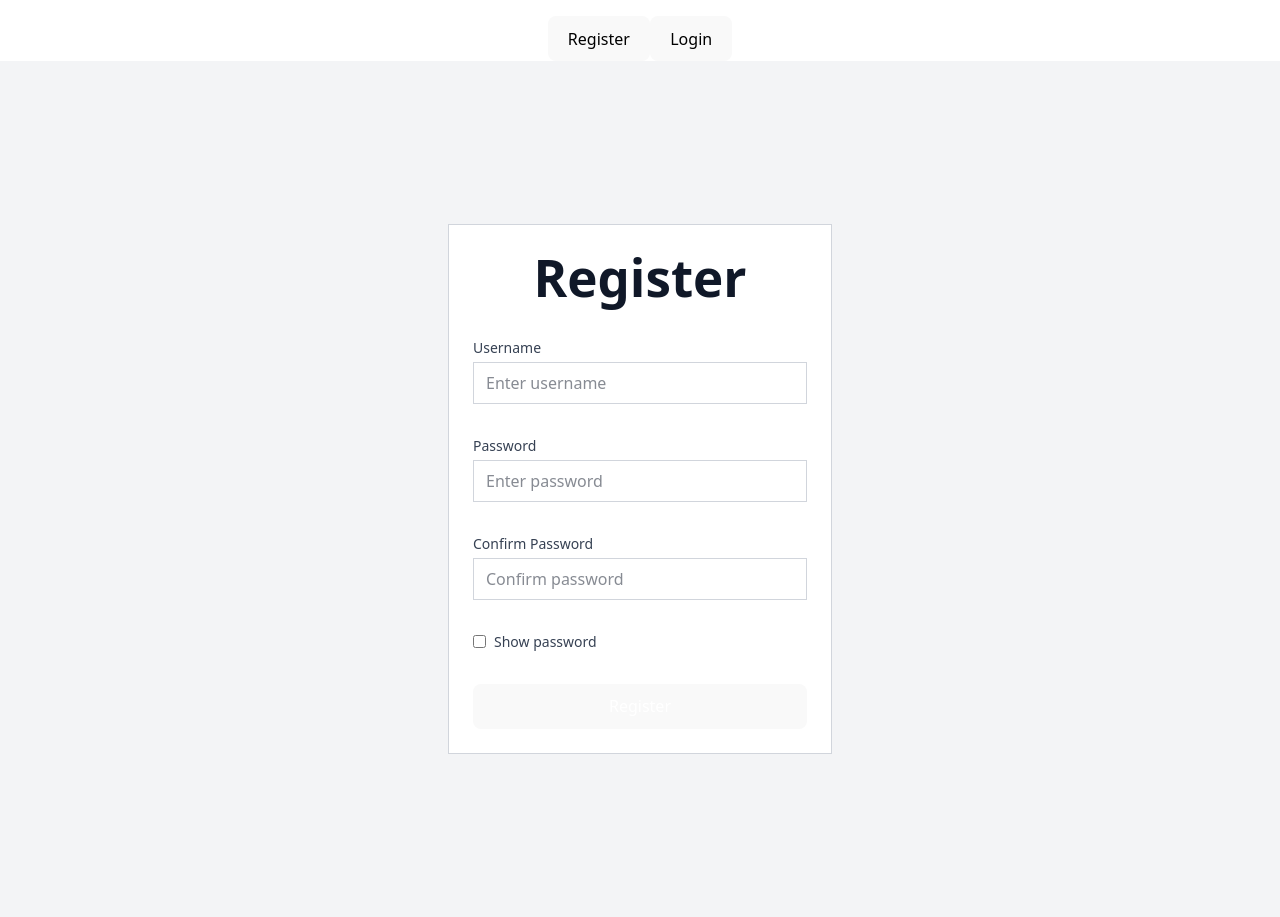
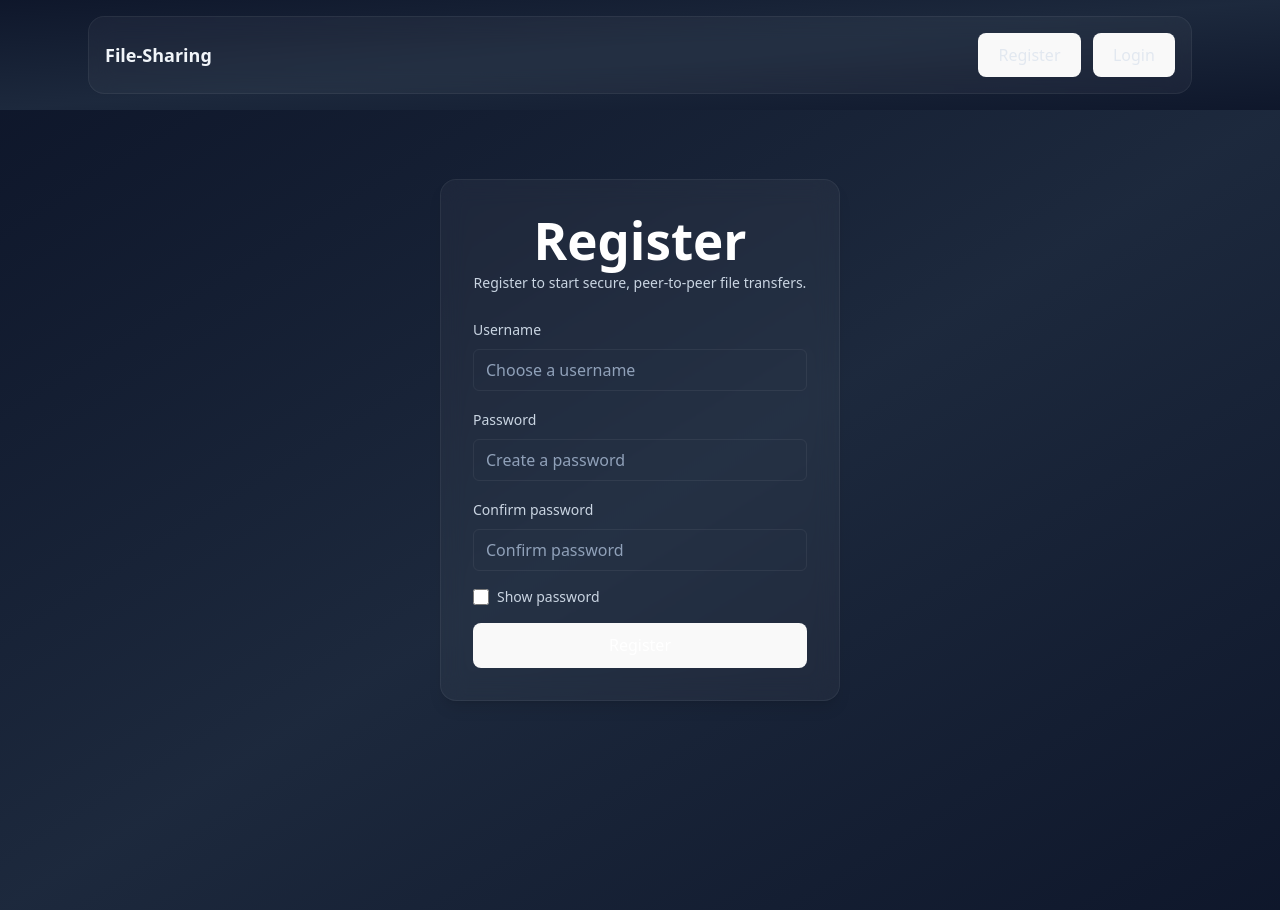
Before and after one commit to ArteenM/File-Sharing, a React (Vite) app in the folder frontend/: page / in a window 1280 px wide. Built offline with nearby package versions, Linux system fonts and the light colour scheme.

Commit message:
Think i'm happy with this

```diff
--- a/frontend/src/App.tsx
+++ b/frontend/src/App.tsx
@@ -2,7 +2,6 @@ import { useState } from 'react';
 import LoginPage from './pages/login.tsx'
 import PeerApp from './pages/peerConnection.tsx'
 import RegisterPage from './pages/register.tsx'
-import Header from './components/headerComponent.tsx'
 import RegisterHeader from './components/registerHeader.tsx';
 
 type PageType = 'login' | 'inputFile' | 'register'
@@ -23,6 +22,8 @@ function App()
     const handleLoginSuccess = (userData: User) => {
         setUser(userData)
         setCurrentPage('inputFile')
+        localStorage.clear()
+        sessionStorage.clear()
     }
 
     const handleLogout = async() =>
@@ -86,8 +87,7 @@ function App()
 
             {currentPage === 'inputFile' && user && (
                 <>
-                <Header onLogout={handleLogout} />
-                <PeerApp />
+                <PeerApp onLogout={handleLogout}/>
                 </>
             )}
 
--- a/frontend/src/components/registerHeader.tsx
+++ b/frontend/src/components/registerHeader.tsx
@@ -1,32 +1,36 @@
-interface Page
-{
-    onPageChange: (page: PageType) => (void)
-}
+// ...existing code...
+import React from 'react'
 
 type PageType = 'login' | 'inputFile' | 'register'
 
-const RegisterHeader: React.FC<Page> = ({onPageChange}) => {
+interface RegisterHeaderProps {
+  onPageChange: (page: PageType) => void
+}
 
+const RegisterHeader: React.FC<RegisterHeaderProps> = ({ onPageChange }) => {
   return (
-  <header className="header bg-white shadow">
-    <nav className="flex justify-center" >
+    <header className="w-full overflow-hidden bg-gradient-to-br from-slate-900 via-slate-800 to-slate-900 text-slate-100">
+      <div className="max-w-6xl mx-auto px-6 py-4">
+        <div className="flex items-center gap-6 bg-white/4 backdrop-blur-md border border-white/6 rounded-2xl p-4">
+          <div className="text-lg font-extrabold">File‑Sharing</div>
+          <nav className="ml-auto flex items-center gap-3">
             <button
               onClick={() => onPageChange('register')}
-        className="text-black py-2 px-4 disabled:cursor-not-allowed mt-4"
+              className="text-sm text-slate-200 bg-white/6 hover:bg-white/10 px-3 py-2 rounded-md"
             >
               Register
             </button>
             <button
               onClick={() => onPageChange('login')}
-        className="text-black py-2 px-4 disabled:cursor-not-allowed mt-4"
+              className="text-sm text-slate-200 bg-white/6 hover:bg-white/10 px-3 py-2 rounded-md"
             >
               Login
             </button>
           </nav>
+        </div>
+      </div>
     </header>
-);
-
+  )
 }
 
-
 export default RegisterHeader
--- a/frontend/src/index.css
+++ b/frontend/src/index.css
@@ -44,6 +44,7 @@ body {
   place-items: center;
   min-width: 320px;
   min-height: 100vh;
+  overflow: hidden;
 }
 
 h1 {
--- a/frontend/src/pages/register.tsx
+++ b/frontend/src/pages/register.tsx
@@ -1,32 +1,28 @@
-import React, {useState} from 'react'
+// ...existing code...
+import React, { useState } from 'react'
 
-interface FormData
-{
+interface FormData {
   username: string
   password: string
   confirmPassword: string
 }
 
-interface FormErrors
-{
+interface FormErrors {
   username?: string
   password?: string
   confirmPassword?: string
 }
 
-interface PostErrors
-{
+interface PostErrors {
   username?: string
   server?: string
 }
 
-interface RegisterProps
-{
+interface RegisterProps {
   onRegisterSuccess: () => void
 }
 
-const RegisterPage: React.FC<RegisterProps> = ({ onRegisterSuccess }) =>
-{
+const RegisterPage: React.FC<RegisterProps> = ({ onRegisterSuccess }) => {
   const [formData, setFormData] = useState<FormData>({
     username: '',
     password: '',
@@ -39,24 +35,18 @@ const RegisterPage: React.FC<RegisterProps> = ({ onRegisterSuccess }) =>
   const validateForm = (): boolean => {
     const newErrors: FormErrors = {}
 
-    if (!formData.username)
-    {
+    if (!formData.username) {
       newErrors.username = 'Username is required'
     }
 
-    if (!formData.password)
-    {
+    if (!formData.password) {
       newErrors.password = 'Password is required'
     }
 
-    if (!formData.confirmPassword)
-    {
-        newErrors.confirmPassword ='You must confirm your password'
-    }
-
-    else if (formData.password != formData.confirmPassword)
-    {
-        newErrors.confirmPassword ='Your passwords must match.'
+    if (!formData.confirmPassword) {
+      newErrors.confirmPassword = 'You must confirm your password'
+    } else if (formData.password !== formData.confirmPassword) {
+      newErrors.confirmPassword = 'Your passwords must match.'
     }
 
     setErrors(newErrors)
@@ -64,14 +54,13 @@ const RegisterPage: React.FC<RegisterProps> = ({ onRegisterSuccess }) =>
   }
 
   const handleOnChange = (e: React.ChangeEvent<HTMLInputElement>) => {
-        const {name, value } = e.currentTarget
+    const { name, value } = e.currentTarget
     setFormData(prev => ({
       ...prev,
       [name]: value
     }))
 
-        if (errors[name as keyof FormErrors])
-        {
+    if ((errors as any)[name]) {
       setErrors(prev => ({
         ...prev,
         [name]: undefined
@@ -79,162 +68,129 @@ const RegisterPage: React.FC<RegisterProps> = ({ onRegisterSuccess }) =>
     }
   }
 
-    const handleSubmit = async() =>
-    {
+  const handleSubmit = async () => {
     if (!validateForm()) return
 
     setErrors({})
 
-        try
-        {
+    try {
       const BASE_URL = 'http://localhost:4000'
-
       const endpoint = `${BASE_URL}/users`
 
-
-          const body =
-          {
+      const body = {
         username: formData.username, password: formData.password
       }
 
-          const response = await fetch(endpoint,
-          {
+      const response = await fetch(endpoint, {
         method: 'POST',
         mode: 'cors',
         headers: {
-              'Content-Type': 'application/json',
+          'Content-Type': 'application/json'
         },
         body: JSON.stringify(body),
-            credentials: 'include',
+        credentials: 'include'
       })
 
-          if (!response.ok)
-          {
+      if (!response.ok) {
         const postErrors: PostErrors = {}
-            if (response.status === 409)
-            {
+        if (response.status === 409) {
           postErrors.username = 'Username already exists, please change it.'
           setErrors(postErrors)
-              throw new Error(postErrors.username);
-            }
-            else if (response.status === 500)
-            {
+          throw new Error(postErrors.username)
+        } else if (response.status === 500) {
           postErrors.server = 'Server error. Please try again later'
           setErrors(postErrors)
-                throw new Error(postErrors.server);
-            }
-            else
-            {
-                const errorText = await response.text();
-                throw new Error(errorText || `Error: ${response.status}`);
+          throw new Error(postErrors.server)
+        } else {
+          const errorText = await response.text()
+          throw new Error(errorText || `Error: ${response.status}`)
         }
       }
 
       onRegisterSuccess()
-        }
-        catch(error)
-        {
+    } catch (error) {
       console.error('Auth error:', error)
     }
   }
 
   return (
-  <div className="min-h-214 min-w-screen bg-gray-100 flex items-center justify-center p-4">
-    <div className="w-full max-w-sm">
-      {/* Register Card */}
-      <div className="bg-white border border-gray-300 p-6 space-y-8">
-        {/* Header */}
-        <div className="text-center">
-          <h1 className="text-xl font-semibold text-gray-900">Register</h1>
+    <div className="min-h-screen w-screen overflow-hidden bg-gradient-to-br from-slate-900 via-slate-800 to-slate-900 text-slate-100 flex items-center justify-center pb-35">
+      <div className="max-w-md w-full px-6">
+        <div className="bg-white/4 backdrop-blur-md border border-white/6 rounded-2xl p-8 shadow-lg">
+          <div className="mb-6 text-center">
+            <h1 className="text-2xl md:text-3xl font-extrabold text-white">Register</h1>
+            <p className="text-sm text-slate-300 mt-1">Register to start secure, peer-to-peer file transfers.</p>
           </div>
 
-        {/* Form */}
-        <div className="space-y-8">
-          {/* Username Field */}
+          <div className="space-y-4">
             <div>
-            <label htmlFor="username" className="block text-sm text-gray-700 mb-1">
-              Username
-            </label>
+              <label className="text-sm text-slate-300">Username</label>
               <input
                 id="username"
                 name="username"
                 type="text"
                 value={formData.username}
                 onChange={handleOnChange}
-              className="w-full px-3 py-2 border border-gray-300 focus:outline-none focus:border-gray-500 text-gray-900"
-
-              placeholder="Enter username"
+                className="mt-2 w-full rounded-md px-3 py-2 bg-transparent border border-white/6 text-white placeholder:text-slate-400 focus:outline-none focus:ring-2 focus:ring-sky-500"
+                placeholder="Choose a username"
               />
-            {errors.username && (
-              <div className="mt-1 text-red-600 text-sm">{errors.username}</div>
-            )}
+              {errors.username && <div className="mt-1 text-rose-400 text-sm">{errors.username}</div>}
             </div>
 
-          {/* Password Field */}
             <div>
-            <label htmlFor="password" className="block text-sm text-gray-700 mb-1">
-              Password
-            </label>
+              <label className="text-sm text-slate-300">Password</label>
               <input
                 id="password"
                 name="password"
                 type={showPassword ? 'text' : 'password'}
                 value={formData.password}
                 onChange={handleOnChange}
-              className="w-full px-3 py-2 border border-gray-300 focus:outline-none focus:border-gray-500 text-gray-900"
-              placeholder="Enter password"
+                className="mt-2 w-full rounded-md px-3 py-2 bg-transparent border border-white/6 text-white placeholder:text-slate-400 focus:outline-none focus:ring-2 focus:ring-sky-500"
+                placeholder="Create a password"
               />
-            {errors.password && (
-              <div className="mt-1 text-red-600 text-sm">{errors.password}</div>
-            )}
+              {errors.password && <div className="mt-1 text-rose-400 text-sm">{errors.password}</div>}
             </div>
 
-          {/* Confirm Password Field */}
             <div>
-            <label htmlFor="confirmPassword" className="block text-sm text-gray-700 mb-1">
-              Confirm Password
-            </label>
+              <label className="text-sm text-slate-300">Confirm password</label>
               <input
                 id="confirmPassword"
                 name="confirmPassword"
                 type={showPassword ? 'text' : 'password'}
                 value={formData.confirmPassword}
                 onChange={handleOnChange}
-              className="w-full px-3 py-2 border border-gray-300 focus:outline-none focus:border-gray-500 text-gray-900"
+                className="mt-2 w-full rounded-md px-3 py-2 bg-transparent border border-white/6 text-white placeholder:text-slate-400 focus:outline-none focus:ring-2 focus:ring-sky-500"
                 placeholder="Confirm password"
               />
-            {errors.confirmPassword && (
-              <div className="mt-1 text-red-600 text-sm">{errors.confirmPassword}</div>
-            )}
+              {errors.confirmPassword && <div className="mt-1 text-rose-400 text-sm">{errors.confirmPassword}</div>}
             </div>
 
-          {/* Show Password */}
-          <div className="flex items-center">
+            <div className="flex items-center gap-2">
               <input
                 type="checkbox"
                 id="showPassword"
                 checked={showPassword}
                 onChange={(e) => setShowPassword(e.target.checked)}
-              className="mr-2"
+                className="h-4 w-4 rounded bg-white/6"
               />
-            <label htmlFor="showPassword" className="text-sm text-gray-700">
-              Show password
-            </label>
+              <label htmlFor="showPassword" className="text-sm text-slate-300">Show password</label>
             </div>
 
-          {/* Submit Button */}
+            <div>
               <button
                 onClick={handleSubmit}
-            className="w-full bg-blue-600 text-white py-2 px-4 hover:bg-blue-700 disabled:opacity-50 disabled:cursor-not-allowed"
+                className="w-full text-white py-3 px-4 rounded-full font-semibold hover:opacity-95"
               >
                 Register
               </button>
+              {(errors as any).username && <p className="text-rose-400 text-sm mt-3">{(errors as any).username}</p>}
+              {(errors as any).server && <p className="text-rose-400 text-sm mt-3">{(errors as any).server}</p>}
             </div>
           </div>
         </div>
       </div>
-);
-
+    </div>
+  )
 }
 
 export default RegisterPage
```
Also changed, not shown: frontend/src/pages/login.tsx (+54 -91 lines), frontend/src/pages/peerConnection.tsx (+9 -2 lines), 2 other files (tests, documents, lock files or other folders). Lines whose indentation alone changed are shown as unchanged.
